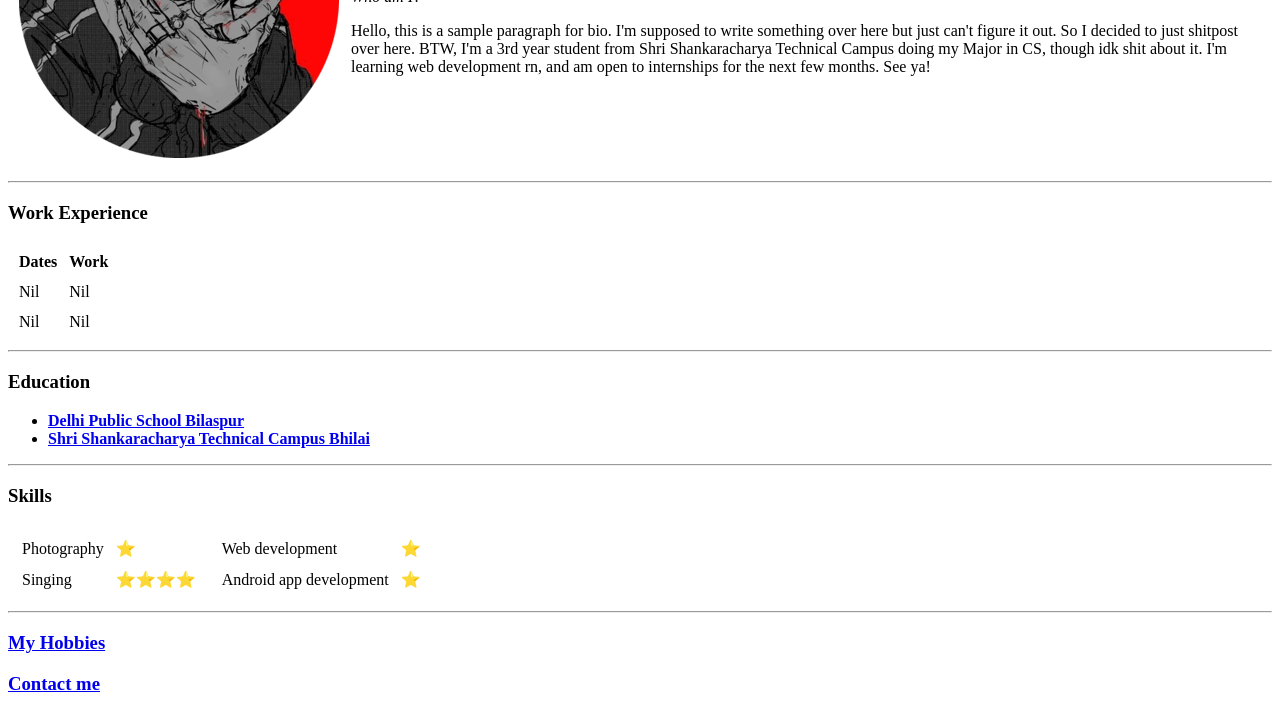
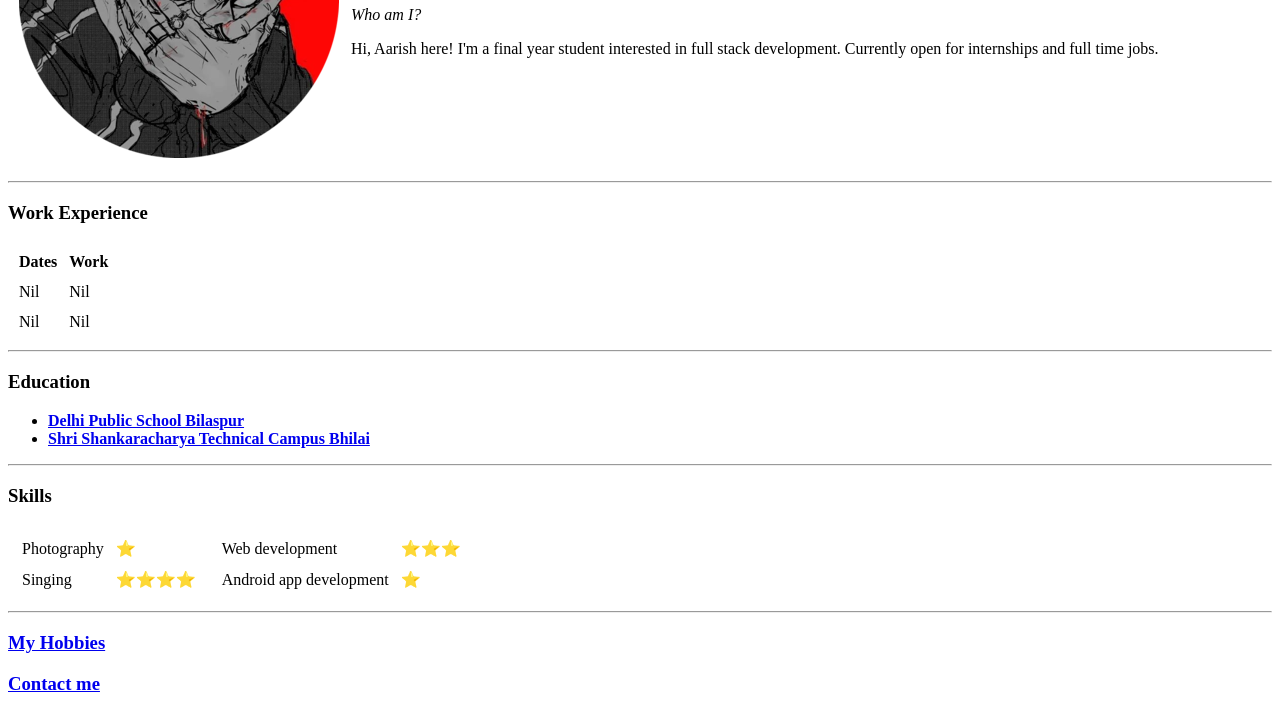
Before and after one commit to aarish19/CV, a plain HTML site: page index.html in a window 1280 px wide. Shown: the part 181-894 px from the top of the page. Drawn offline with Linux system fonts and the light colour scheme.

Commit message:
Update index.html

```diff
--- a/index.html
+++ b/index.html
@@ -13,10 +13,7 @@
       <td>
         <h1>Sheikh Aarish</h1>
         <p><em>Who am I?</em></p>
-        <p>Hello, this is a sample paragraph for bio. I'm supposed to write something over here but just can't figure it out. So I decided to just shitpost over here. BTW, I'm a 3rd year student from Shri Shankaracharya Technical Campus doing my
-          Major in
-          CS,
-          though idk shit about it. I'm learning web development rn, and am open to internships for the next few months. See ya!</p>
+        <p>Hi, Aarish here! I'm a final year student interested in full stack development. Currently open for internships and full time jobs.</p>
       </td>
     </tr>
   </table>
@@ -61,7 +58,7 @@
         <table cellspacing="10">
           <tr>
             <td>Web development</td>
-            <td>⭐</td>
+            <td>⭐⭐⭐</td>
           </tr>
           <tr>
             <td>Android app development</td>
```
